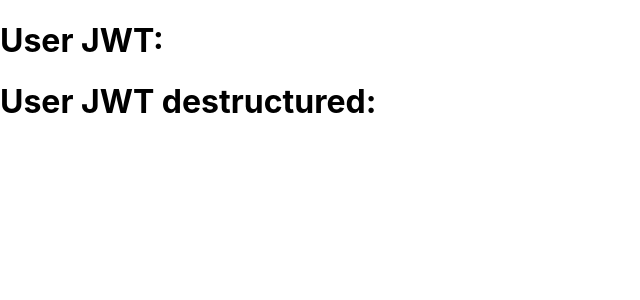
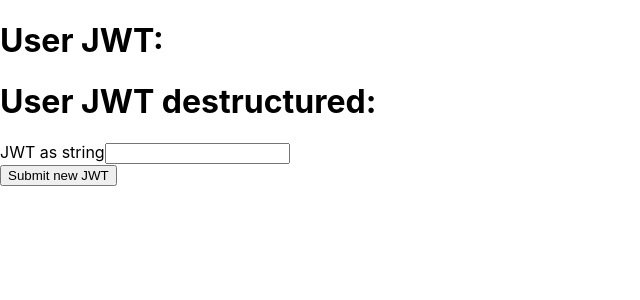
Before and after one commit to AlexStormwood/reactjs-globalstate-oct22, a React (Create React App) app: page / in a window 1280 px wide. Shown: the top 300 px of the page, without its empty margins (0-640 px from the left). Built offline with nearby package versions, Linux system fonts and the light colour scheme.

Commit message:
feat!: Context updates implemented

```diff
--- a/src/App.js
+++ b/src/App.js
@@ -1,12 +1,16 @@
+import { useState } from "react";
 import UserAuthInfo from "./components/UserAuthInfo";
 import UserContextComponent from "./components/UserContextComponent";
 import UserAuthContext, {defaultUserAuthInfo} from "./contexts/UserAuthContext";
 
 function App() {
+
+//	const [someState, setSomeState] = useState("")
+
   return (
     <div className="App">
 
-		{/* <UserAuthContext.Provider value={defaultUserAuthInfo} >
+		{/* <UserAuthContext.Provider value={{someStateRead: someState, someStateUpdate: setSomeState}} >
 
 			<UserAuthInfo />
 
--- /dev/null
+++ b/src/components/UserAuthForm.jsx
@@ -0,0 +1,30 @@
+import { useContext, useEffect, useState } from "react"
+import { UserAuthContext } from "./UserContextComponent";
+
+
+export default function UserAuthForm(){
+
+
+	const [localJwt, setLocalJwt] = useState("");
+
+	const userAuthContextData = useContext(UserAuthContext);
+
+	useEffect(() => {
+		setLocalJwt(userAuthContextData.readJwt);
+	}, [])
+
+	const submitFormData = (event) => {
+		// set the context value to be our local value
+		userAuthContextData.updateJwt(localJwt);
+	}
+
+	return(
+		<div>
+			<form>
+				<label>JWT as string</label>
+				<input type="text" value={localJwt} onChange={(event) => setLocalJwt(event.target.value)}  />
+			</form>
+			<button onClick={submitFormData} >Submit new JWT</button>
+		</div>
+	)
+}
--- a/src/components/UserAuthInfo.jsx
+++ b/src/components/UserAuthInfo.jsx
@@ -1,16 +1,20 @@
 import { useContext } from "react";
 import UserAuthContext from "../contexts/UserAuthContext";
 import { UserAuthContext   as NewAuthContext } from "./UserContextComponent";
+import UserAuthForm from "./UserAuthForm";
 
 export default function UserAuthInfo(){
 
 	let userContextData = useContext(NewAuthContext);
-	let {jwt} = useContext(NewAuthContext);
+	let {readJwt} = useContext(NewAuthContext);
 
 	return(
 		<div>
-			<h1>User JWT: {userContextData.jwt}</h1>
-			<h1>User JWT destructured: {jwt}</h1>
+			<h1>User JWT: {userContextData.readJwt}</h1>
+			<h1>User JWT destructured: {readJwt}</h1>
+
+			<UserAuthForm />
+
 		</div>
 	)
 }
--- a/src/components/UserContextComponent.jsx
+++ b/src/components/UserContextComponent.jsx
@@ -1,4 +1,4 @@
-import { createContext } from "react";
+import { createContext, useState } from "react";
 
 const defaultContextData = {
 	jwt: ""
@@ -10,9 +10,10 @@ export const UserAuthContext = createContext(defaultContextData);
 
 export default function UserContextComponent (props) {
 
+	const [jwt, setJwt] = useState("");
 
 	return (
-		<UserAuthContext.Provider value={defaultContextData}>
+		<UserAuthContext.Provider value={{readJwt: jwt, updateJwt: setJwt}}>
 			{props.children}
 		</UserAuthContext.Provider>
 	)
```
